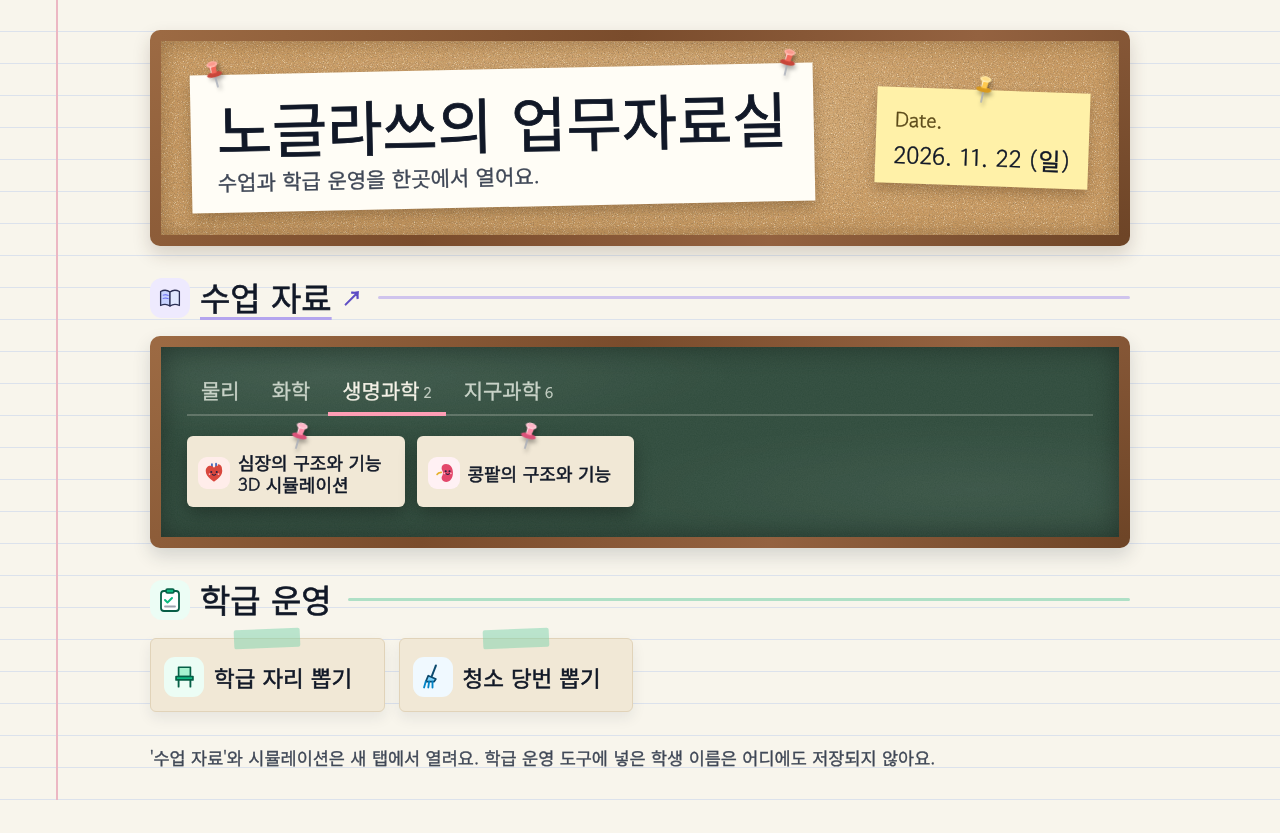
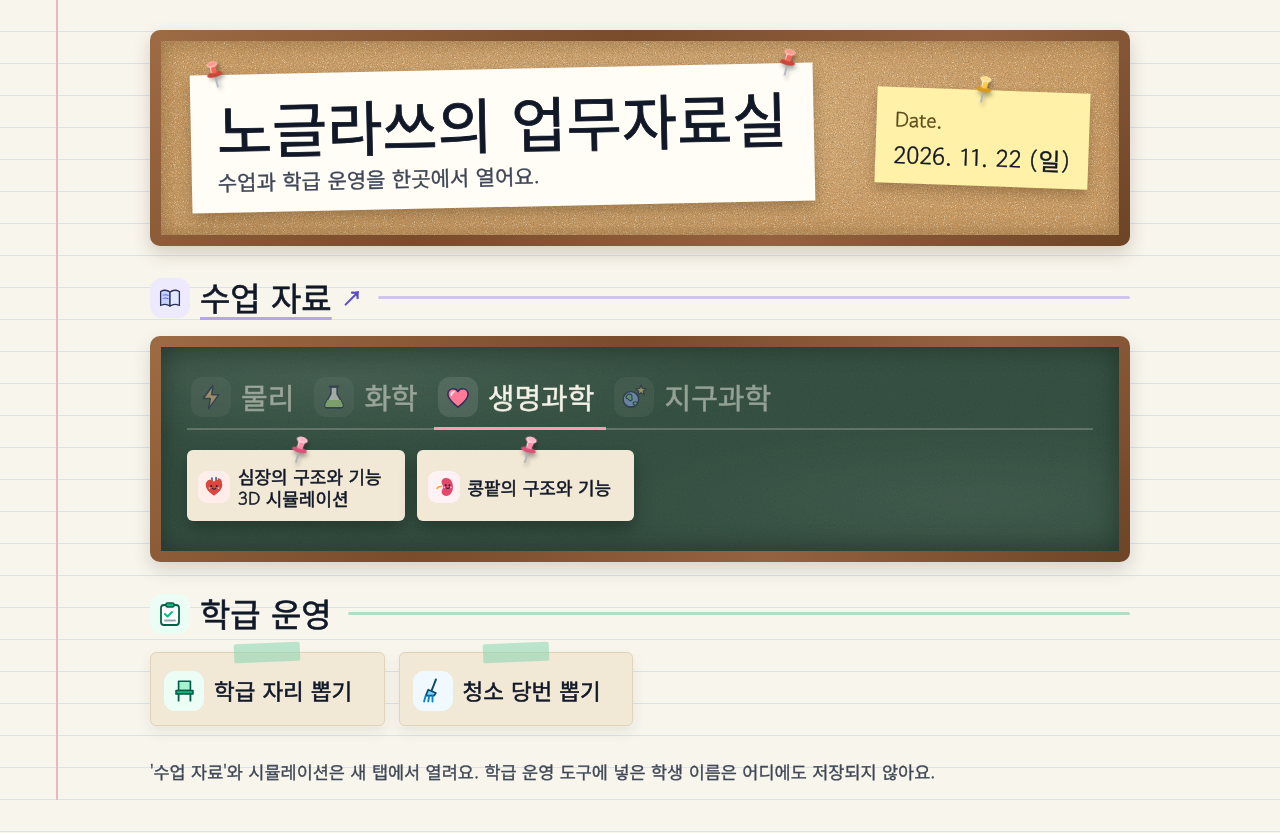
Before and after one commit to dajihoya/NOHclass, a plain HTML site: page index.html in a window 1280 px wide. Drawn offline with Linux system fonts and the light colour scheme; no server answers; a web font is replaced by a local one.

Commit message:
탭 이름을 원래 제목 디자인(아이콘+이름)으로, 개수 숫자 제거
Co-Authored-By: Claude Opus 5.5 <noreply@anthropic.com>
Claude-Session: https://claude.ai/code/session_01YbTsHbWJkp4kYo9jx24gBP

```diff
--- a/index.html
+++ b/index.html
@@ -85,9 +85,10 @@ a.card b{font-weight:400;font-size:22.5px;line-height:1.25;word-break:keep-all;-
 .board .pic{width:32px;height:32px;border-radius:9px}.board .pic svg{width:22px;height:22px}.board .hd{gap:8px}
 .board{gap:20px}
 .ltabs{display:flex;gap:4px;flex-wrap:wrap;border-bottom:2px solid rgba(244,241,230,.22)}
-.ltab{font:inherit;font-size:21px;line-height:1.3;color:var(--chalk-dim);background:none;border:0;border-bottom:4px solid transparent;margin-bottom:-2px;padding:4px 14px 8px;cursor:pointer}
-.ltab[aria-selected="true"]{color:var(--chalk);border-bottom-color:var(--tc)}
-.ltab .n{font-size:15px;margin-left:4px;color:var(--chalk-dim)}
+.ltab{display:flex;align-items:center;gap:10px;font:inherit;font-weight:400;font-size:29px;line-height:1.2;color:var(--chalk);-webkit-text-stroke:.5px currentColor;background:none;border:0;border-bottom:3px solid transparent;margin-bottom:-2px;padding:4px 12px 10px 4px;cursor:pointer;opacity:.5}
+.ltab[aria-selected="true"]{opacity:1;border-bottom-color:var(--tc)}
+.ltab .badge{width:40px;height:40px;border-radius:12px;background:rgba(255,255,255,.1);display:grid;place-items:center;flex:none;-webkit-text-stroke:0}
+.ltab .badge svg{width:28px;height:28px}
 .ltab:focus-visible{outline:3px solid #FFE08A;outline-offset:2px;border-radius:6px}
 .board .sub > h3{display:none}
 .board .sub[hidden]{display:none}
@@ -104,7 +105,8 @@ a.card b{font-weight:400;font-size:22.5px;line-height:1.25;word-break:keep-all;-
   a.card{padding:17px 10px 12px}
   a.card b{font-size:19px}
   .board a.card b{font-size:16.5px}
-  .ltab{font-size:18px;padding:4px 10px 8px}
+  .ltab{font-size:22px;gap:7px;padding:4px 6px 8px 2px}
+  .ltab .badge{width:32px;height:32px;border-radius:10px}.ltab .badge svg{width:22px;height:22px}
   .pic{width:34px;height:34px}.pic svg{width:23px;height:23px}.hd{gap:8px}
 }
 @media (prefers-reduced-motion:reduce){a.card{transition:none}}
@@ -166,6 +168,10 @@ a.card b{font-weight:400;font-size:22.5px;line-height:1.25;word-break:keep-all;-
 (function () {
   var BASE = 'https://dajihoya.github.io/scienceclass/';
   var TOPICS = [['physics', '물리', '#FFC48C'], ['chemistry', '화학', '#B9E58C'], ['life-science', '생명과학', '#FF9DB5'], ['earth-science', '지구과학', '#9CC4FF']];
+  var ICONS = {
+    'physics': '<svg viewBox="0 0 36 36"><path d="M20.5 3 8 20h9l-2 13 13-18h-9z" fill="#FFC48C" stroke="#2b2f55" stroke-width="2" stroke-linejoin="round"/></svg>',
+    'chemistry': '<svg viewBox="0 0 36 36"><path d="M14 5v9L6.5 27.5Q5 32 10 32h16q5 0 3.5-4.5L22 14V5z" fill="#fff" stroke="#2b2f55" stroke-width="2" stroke-linejoin="round"/><path d="M9.6 22h16.8l2.6 5.5Q30 31 26 31H10q-4 0-3-3.5z" fill="#B9E58C"/><path d="M12 4.5h12" stroke="#2b2f55" stroke-width="2.4" stroke-linecap="round"/></svg>'
+  };
   var bar = document.getElementById('lessonTabs'), cur = null;
   try { cur = localStorage.getItem('noh-lesson-tab'); } catch (e) {}
   function paneOf(t) { return document.querySelector('.board .sub[data-topic="' + t + '"]'); }
@@ -179,7 +185,7 @@ a.card b{font-weight:400;font-size:22.5px;line-height:1.25;word-break:keep-all;-
       if (counts[i] && em) em.remove();
       var b = document.createElement('button');
       b.type = 'button'; b.className = 'ltab'; b.setAttribute('role', 'tab'); b.style.setProperty('--tc', t[2]);
-      b.innerHTML = t[1] + (counts[i] ? '<span class="n">' + counts[i] + '</span>' : '');
+      var bd = p.querySelector('h3 .badge'); b.innerHTML = '<span class="badge" aria-hidden="true">' + (bd ? bd.innerHTML : ICONS[t[0]]) + '</span>' + t[1];
       b.onclick = function () { cur = t[0]; try { localStorage.setItem('noh-lesson-tab', cur); } catch (e) {} show(); };
       bar.appendChild(b);
     });
```
